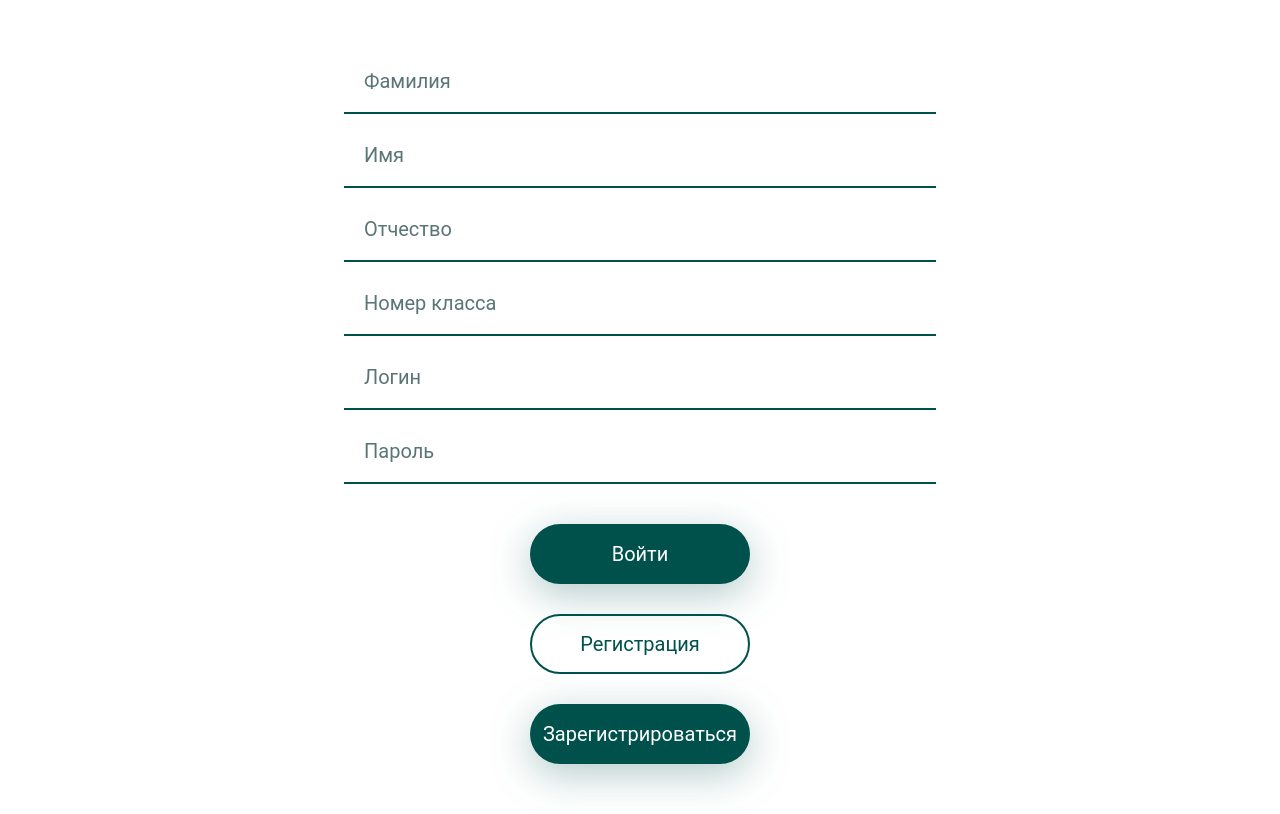
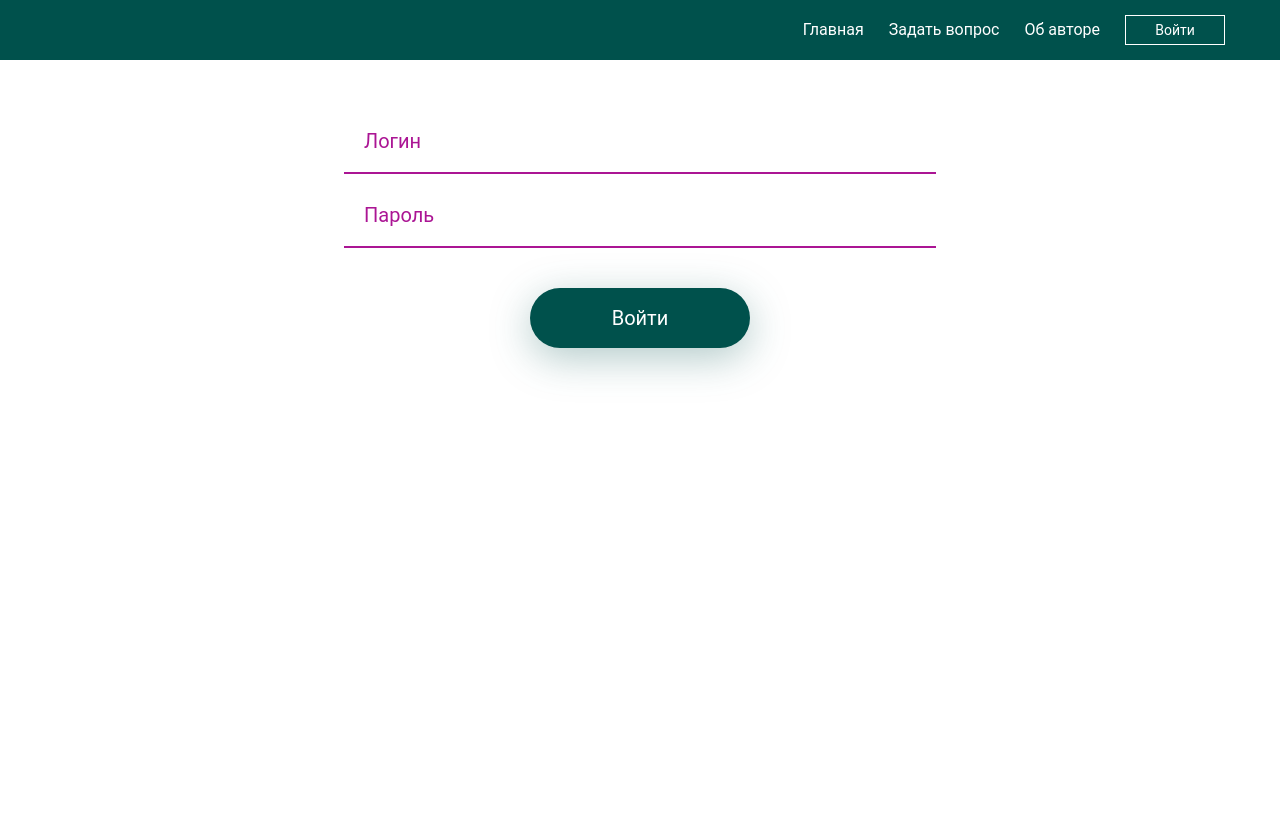
Before and after one commit to AnnaGlushenok/schoolWeb, a website: page pages/auth/auth.html in a window 1280 px wide. Drawn offline with Linux system fonts and the light colour scheme.

Commit message:
added auth page

```diff
--- a/pages/auth/auth.html
+++ b/pages/auth/auth.html
@@ -5,23 +5,30 @@
     <title>Авторизация</title>
     <link rel="stylesheet" href="../styles/normalize.css">
     <link rel="stylesheet" href="auth.css">
+    <link rel="stylesheet" href="../styles/nav.css">
+    <script src="auth.js" defer></script>
 </head>
 <body>
+<nav class="navbar">
+    <div class="navbar__wrapper">
+        <div class="navbar__items items">
+            <div class="items__item"><a target="_blank" href="../main/index.html">Главная</a></div>
+            <div class="items__item"><a target="_blank" href="#">Задать вопрос</a></div>
+            <div class="items__item"><a target="_blank" href="#">Об авторе</a></div>
+        </div>
+        <button class="navbar__enterBtn">Войти</button>
+    </div>
+</nav>
 <main class="main">
     <div class="main__block block">
-        <div class="block__form form">
-            <input class="form__input" type="text" placeholder="Фамилия">
-            <input class="form__input" type="text" placeholder="Имя">
-            <input class="form__input" type="text" placeholder="Отчество">
-            <input class="form__input" type="text" placeholder="Номер класса">
-            <input class="form__input" type="text" placeholder="Логин">
-            <input class="form__input" type="password" placeholder="Пароль">
+        <form class="block__form form">
+            <input class="form__input" type="text" required pattern="[A-Za-z(\d+)?]{4,}" placeholder="Логин">
+            <input class="form__input" type="password" required pattern="[A-Za-z(\d+!@#$%^&*:;)?]{6,}"
+                   placeholder="Пароль">
             <div class="form__buttons buttons">
-                <button class="buttons__button">Войти</button>
-                <button class="buttons__button_registration">Регистрация</button>
-                <button class="buttons__button">Зарегистрироваться</button>
+                <button class="buttons__button" onclick="auth()">Войти</button>
             </div>
-        </div>
+        </form>
     </div>
 </main>
 </body>
--- a/pages/auth/auth.scss
+++ b/pages/auth/auth.scss
@@ -35,7 +35,15 @@
   }
 
   &__input::placeholder {
-    color: rgba(0, 43, 43, 0.65);
+    color: $fuchsia;
+  }
+
+  &__input:invalid {
+    border-bottom: solid $fuchsia 2px;
+  }
+
+  &__input:valid {
+    border-bottom: solid $green_color 2px;
   }
 }
 
```
Also changed, not shown: pages/auth/auth.css, 1 other file.
